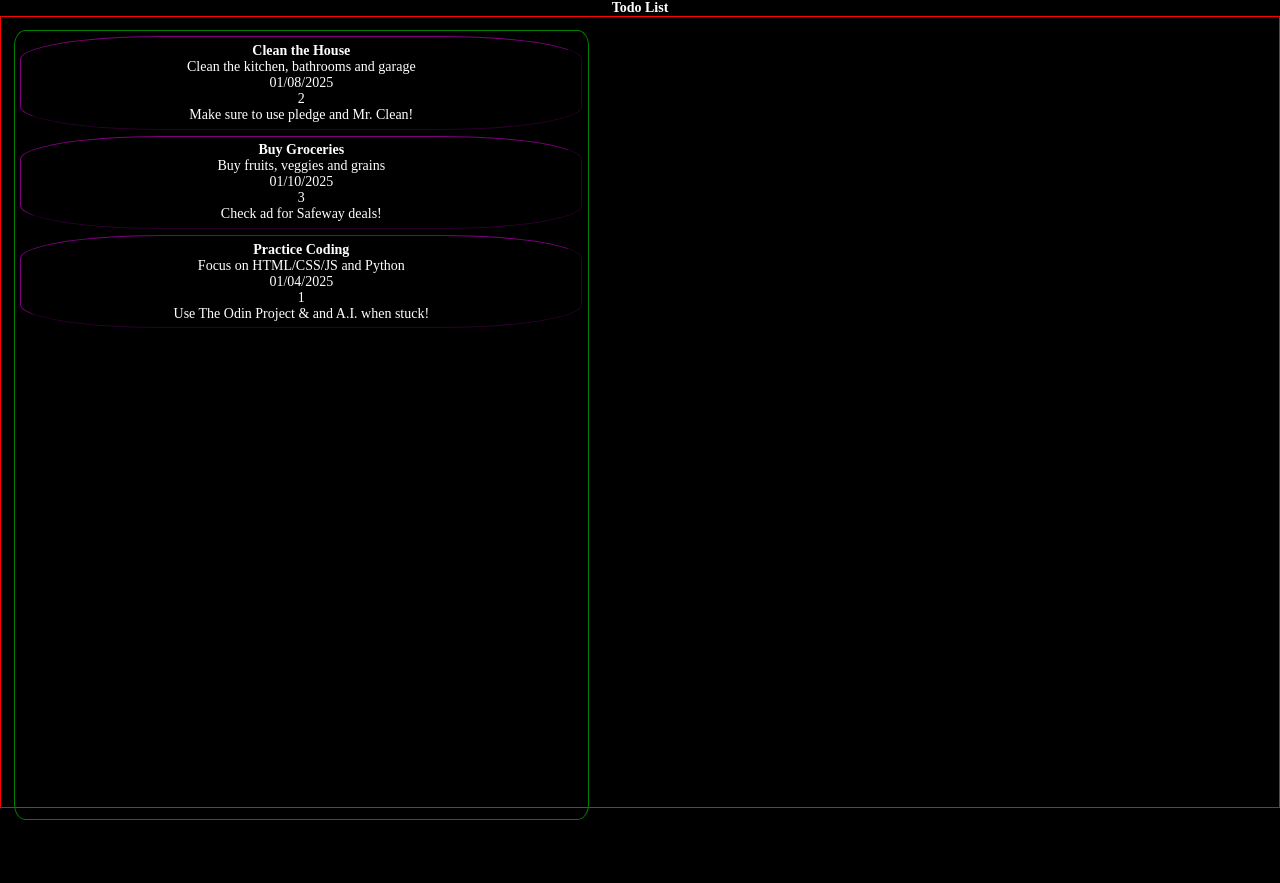
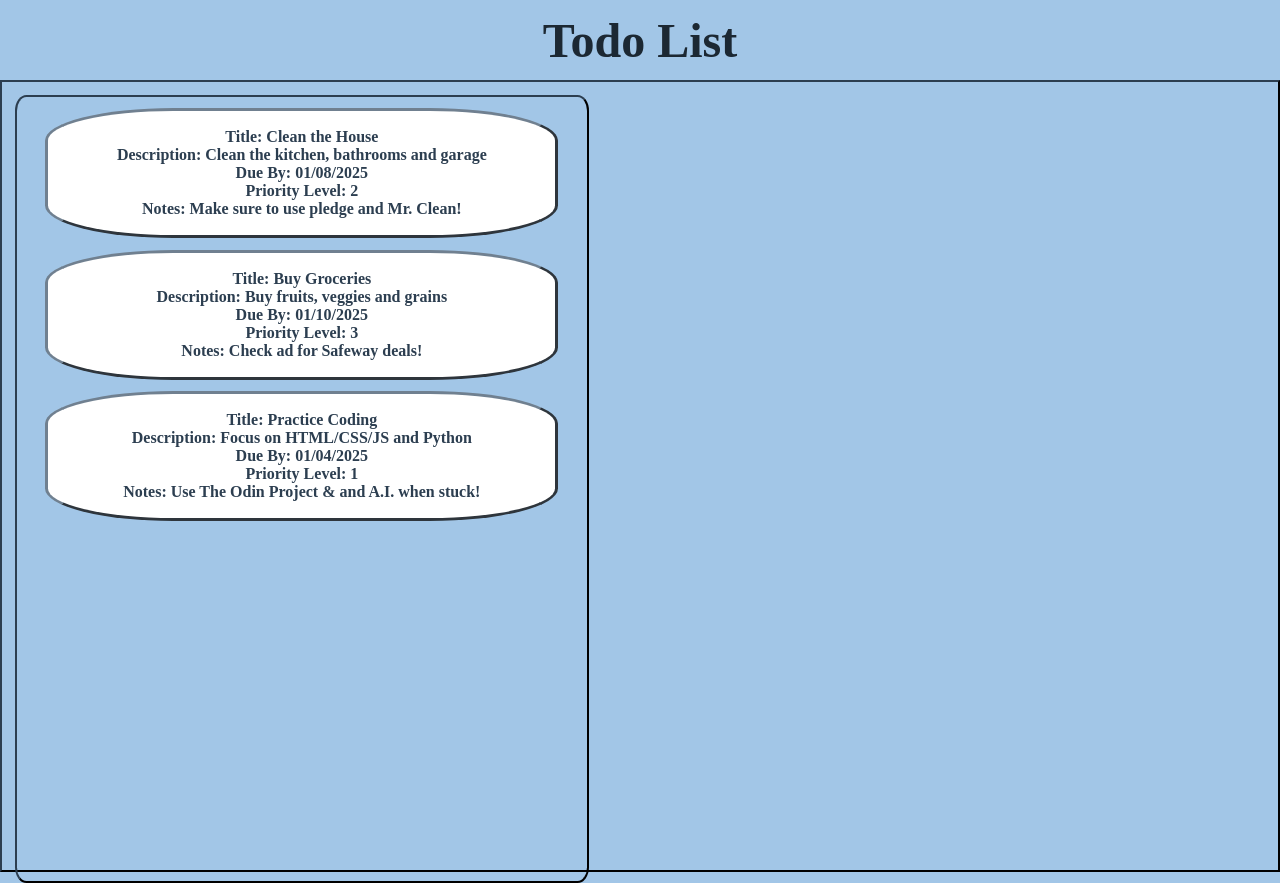
Before and after one commit to jzanderson09/todo-list, a website built with webpack: page src/template.html in a window 1280 px wide. Before the commit the page ends 820 px from the top, so only its background shows below. Built offline with nearby package versions, Linux system fonts and the light colour scheme.

Commit message:
Add Style & Functionality
Update custom properties via root (color, border, etc).
Add h1 with styling.
Add eventListener/styling to toggle complete/incomplete tasks.

```diff
--- a/src/template.css
+++ b/src/template.css
@@ -1,42 +1,71 @@
-/* :root {
-    --custom-properties:
-} */
+:root {
+    --header-text-color: #1c2833;
+    --main-background-color: #5b9bd590;
+    --main-border-color: 2px outset #2c3e50;
+    --main-text-color: #2c3e50;
+    --task-background-color: #ffffff;
+    --task-border-color: 3px outset #708090;
+    --task-completed-background-color: #000095;
+}
 
 *,
 *::before,
 *::after {
     box-sizing: inherit;
-    font-size: 1.4rem;
+    font-size: 1.6rem;
     margin: 0;
     padding: 0;
 }
 
 html {
-    background-color: black;
+    background-color: var(--main-background-color);
     box-sizing: border-box;
-    color: white;
+    color: var(--main-text-color);
     font-size: 62.5%;
     text-align: center;
 }
 
+header {
+    align-items: center;
+    color: var(--header-text-color);
+    display: flex;
+    height: 10vh;
+    justify-content: center;
+    width: 100%;
+}
+
+header h1 {
+    font-size: 4.8rem;
+}
+
 .container {
-    border: 1px solid red;
+    border: var(--main-border-color);
     height: 99vh;
     width: 100vw;
 }
 
 .todo-list {
-    border: 1px solid green;
+    border: var(--main-border-color);
     border-radius: 2%;
     height: 100%;
     margin: 1%;
+    overflow: scroll;
     width: 45%;
 }
 
 .task {
-    border: 1px outset purple;
+    background-color: var(--task-background-color);
+    border: var(--task-border-color);
     border-radius: 25%;
-    margin: 1%;
-    padding: 1%;
-    width: auto;
+    color: var(--main-text-color);
+    font-weight: bolder;
+    margin: 2% auto;
+    padding: 3%;
+    width: 90%;
 }
+
+.completed {
+    background-color: var(--task-completed-background-color);
+    border: 3px outset green;
+    color: white;
+}
--- a/src/template.html
+++ b/src/template.html
@@ -6,7 +6,9 @@
     <title>Todo List (The Odin Project)</title>
 </head>
 <body>
-    <h1>Todo List</h1>
+    <header>
+        <h1>Todo List</h1>
+    </header>
     <div class="container">
 
     </div>
--- a/src/todoList.js
+++ b/src/todoList.js
@@ -1,7 +1,6 @@
 function createTodoList(name) {
-    const tasks = [];
-
-    return {
+    let tasks = [];
+    const todoList = {
         name,
         tasks,
         addTask(newTask) {
@@ -11,6 +10,8 @@ function createTodoList(name) {
             return tasks;
         }
     };
+    console.table(todoList);
+    return todoList;
 }
 
 function createTask(title, description, dueDate, priority, notes) {
@@ -32,8 +33,9 @@ function createProject(projectName, projectTasks) {
     };
 }
 
+// Only run at initial render (initial todo list):
 function generateTodoList() {
-    const myTodoList = createTodoList('default');
+    const todoList = createTodoList('default');
 
     const firstTask = createTask('Clean the House',
         'Clean the kitchen, bathrooms and garage',
@@ -56,9 +58,9 @@ function generateTodoList() {
         'Use The Odin Project & and A.I. when stuck!'
     );
 
-    [firstTask, secondTask, thirdTask].forEach(currentTask => myTodoList.addTask(currentTask));
+    [firstTask, secondTask, thirdTask].forEach(currentTask => todoList.addTask(currentTask));
 
-    return myTodoList;
+    return todoList;
 }
 
 export function generateListDisplay() {
@@ -74,28 +76,37 @@ export function generateListDisplay() {
     taskDivBoiler.className = 'task';
     taskTitleBoiler.className = 'title';
     taskDescriptionBoiler.className = 'description';
-    taskDateBoiler.className = 'date';
+    taskDateBoiler.className = 'due-date';
     taskPriorityBoiler.className = 'priority';
     taskNotesBoiler.className = 'notes';
 
-    const myList = generateTodoList();
-    const myTasks = myList.getTasks();
+    const myTodoList = generateTodoList();
+    const myTasks = myTodoList.getTasks();
+
+    //for each back-end task, append the front-end data:
     myTasks.forEach(task => {
         let taskDiv = taskDivBoiler.cloneNode();
+        taskDiv.id = myTasks.indexOf(task);
+
         let title = taskTitleBoiler.cloneNode();
         let description = taskDescriptionBoiler.cloneNode();
         let dueDate = taskDateBoiler.cloneNode();
         let priority = taskPriorityBoiler.cloneNode();
         let notes = taskNotesBoiler.cloneNode();
 
-        title.textContent = task.title;
-        description.textContent = task.description;
-        dueDate.textContent = task.dueDate;
-        priority.textContent = task.priority;
-        notes.textContent = task.notes;
+        title.textContent = `Title: ${task.title}`;
+        description.textContent = `Description: ${task.description}`;
+        dueDate.textContent = `Due By: ${task.dueDate}`;
+        priority.textContent = `Priority Level: ${task.priority}`;
+        notes.textContent = `Notes: ${task.notes}`;
 
         taskDiv.append(title, description, dueDate, priority, notes);
+        taskDiv.addEventListener('click', event => toggleTask(event.currentTarget));
         todoListDiv.append(taskDiv);
     });
     return todoListDiv;
 }
+
+function toggleTask(clickedTask) {
+    clickedTask.className === 'task completed' ? clickedTask.className = 'task' : clickedTask.className = 'task completed';
+}
```
Also changed, not shown: project-notes.txt (deleted, +0 -7 lines), 1 other file.
